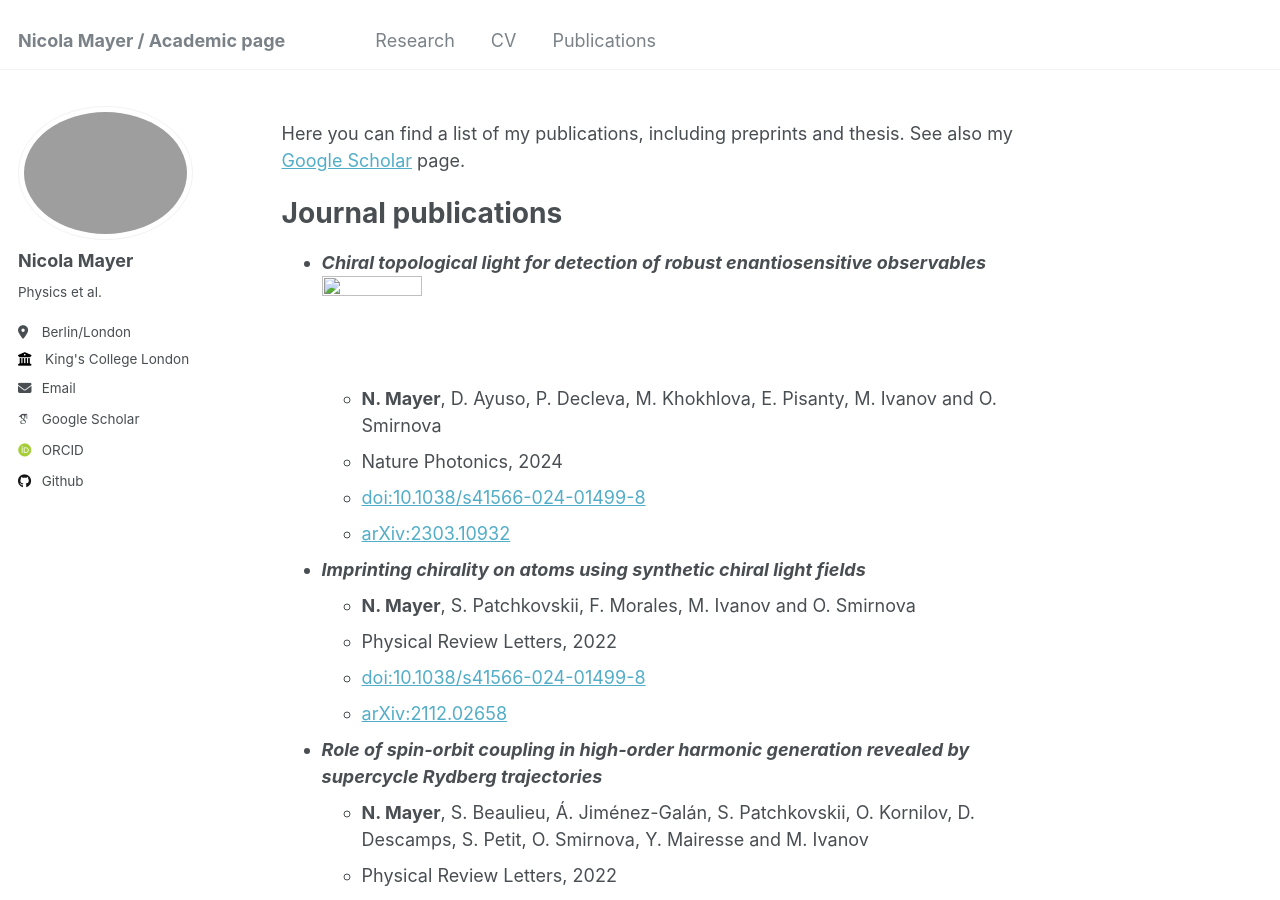
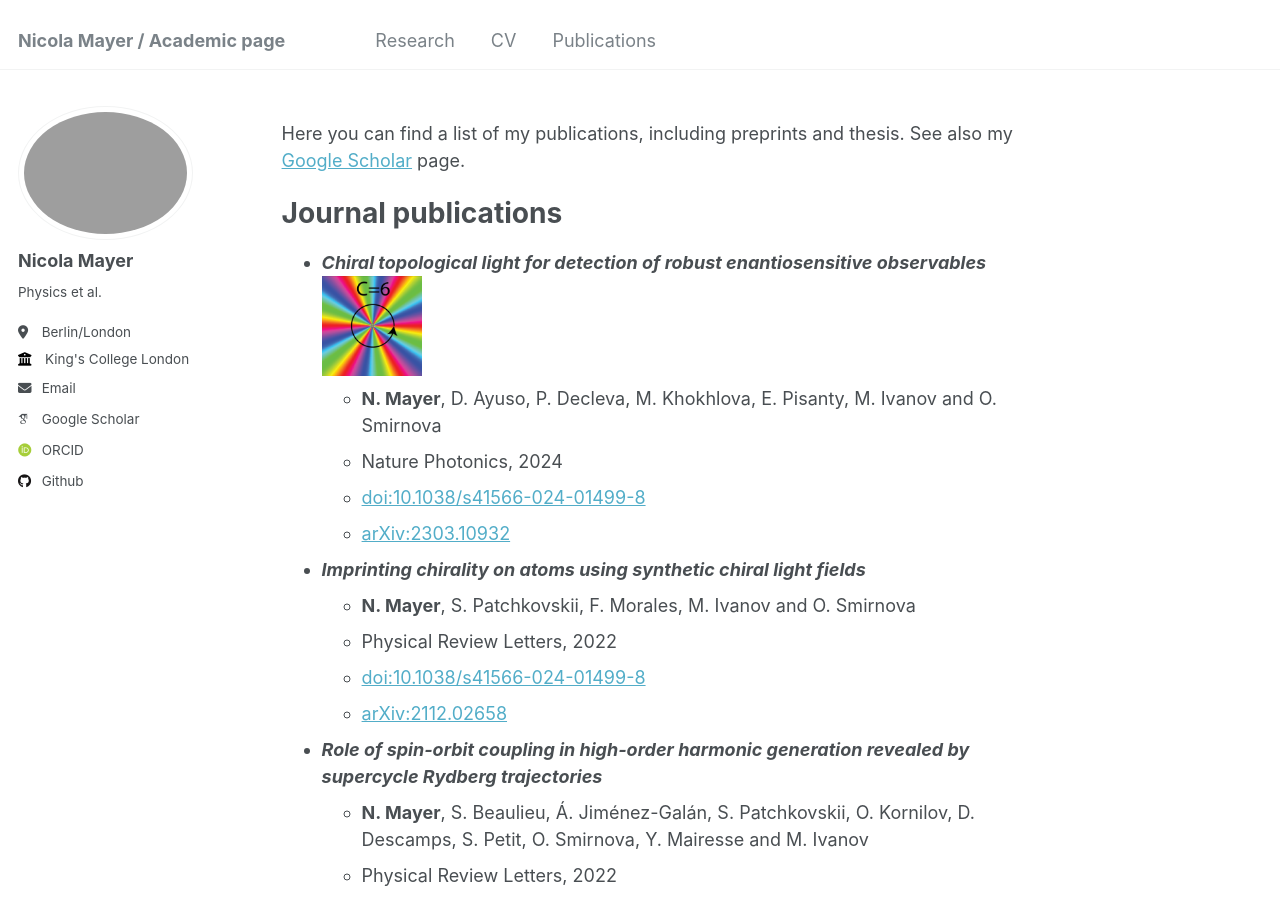
Before and after one commit to GCBSNicola/GCBSNicola.github.io, a Jekyll site: the page built from _pages/publications_markdown.md, in a window 1280 px wide and 900 px high. Built offline with Jekyll 4.4.1, drawn with Linux system fonts in a browser that asks for light colours; some web fonts are replaced.

Commit message:
next try

```diff
--- a/_pages/publications_markdown.md
+++ b/_pages/publications_markdown.md
@@ -13,7 +13,7 @@ See also my [Google Scholar](https://scholar.google.com/citations?user=9EZ2fK4AA
 # Journal publications
 
 - ***Chiral topological light for detection of robust enantiosensitive observables***
-<img src="images/ctl_icon.png" width="100" height="100">
+<img src="../images/ctl_icon.png" width="100" height="100">
     - **N. Mayer**, D. Ayuso, P. Decleva, M. Khokhlova, E. Pisanty, M. Ivanov and O. Smirnova
     - Nature Photonics, 2024
     - [doi:10.1038/s41566-024-01499-8](https://doi.org/10.1038/s41566-024-01499-8)
```
